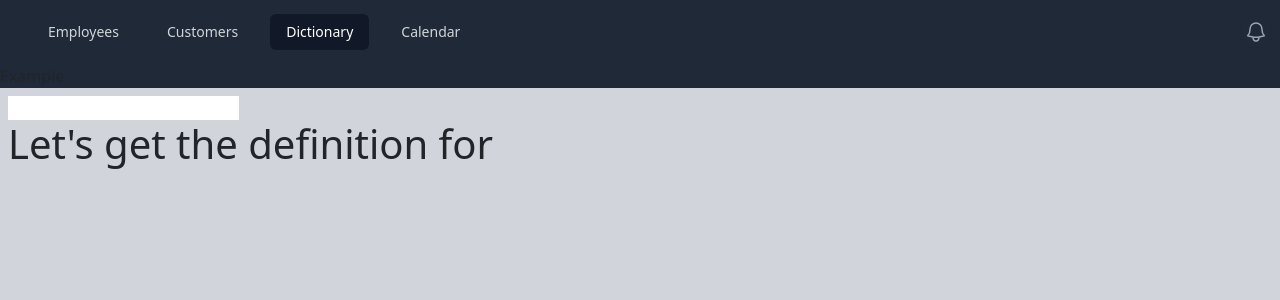
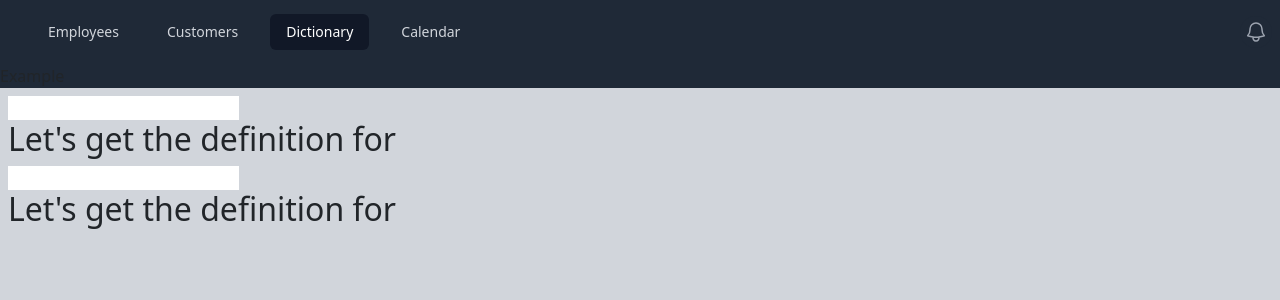
Before and after one commit to nandu-555/react, a React (Create React App) app: page /dictionary in a window 1280 px wide. Shown: the top 300 px of the page. Built offline with nearby package versions, Linux system fonts and the light colour scheme.

Commit message:
basic useEffect practice

```diff
--- a/src/components/Dictionary.js
+++ b/src/components/Dictionary.js
@@ -1,17 +1,32 @@
 import { useState, useEffect } from 'react';
 export default function Dictionary() {
-    const [word, setWord] = useState();
+    const [word, setWord] = useState('');
+    const [word2, setWord2] = useState('');
 
     useEffect(() => {
-        console.log('State Updated', word);
-    });
+        console.log('State Updated ' + word);
+    }, [word]);
+
+    useEffect(() => {
+        console.log('State Updated ' + word2);
+    }, [word2]);
+
+
+    // no dependency array --> update for any state change
+    //empty dependency array --> execute once
+    //passing in data --> only execute when those state variables are changed
 
     return (
         <>
             <input type='text' onChange={(e) => {
                 setWord(e.target.value);
             }} />
-            <h1>Let's get the definition for {word}</h1>
+            <h2>Let's get the definition for {word}</h2>
+
+            <input type='text' onChange={(e) => {
+                setWord2(e.target.value);
+            }} />
+            <h2>Let's get the definition for {word2}</h2>
         </>
     );
 }
```
